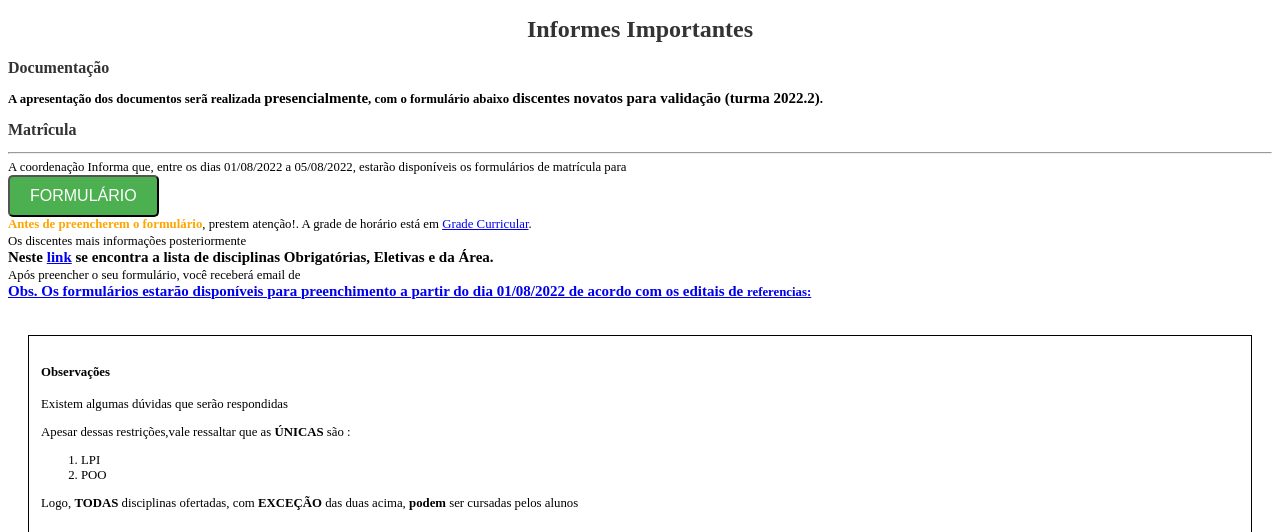
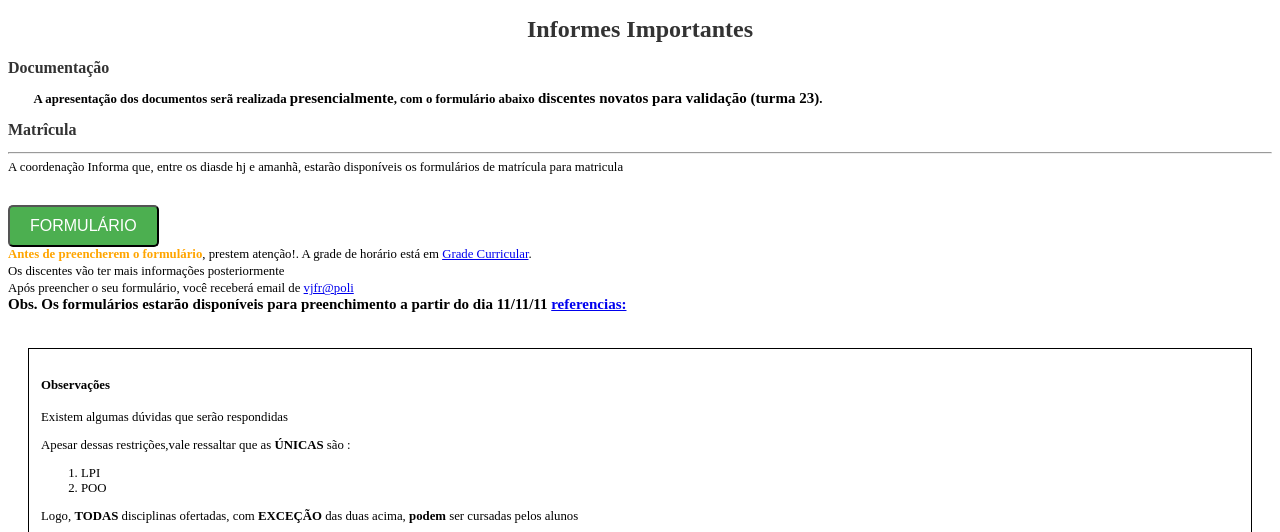
Before and after one commit to Vjfrib/Extens-o---NAPSI, a plain HTML site: page index.html in a window 1280 px wide. Shown: the top 532 px of the page. Drawn offline with Linux system fonts and the light colour scheme.

Commit message:
ajustes e duvidas

```diff
--- a/index.html
+++ b/index.html
@@ -17,7 +17,7 @@
 <div style="font-size: 12.8px; text-align: justify;">
   <strong>
 
-  A apresentação dos documentos ser&atilde realizada <span style="font-size: 15px">presencialmente</span>, com o formulário abaixo <span style="font-size: 15px">discentes novatos para validação (turma 2022.2)</span>.
+  &nbsp;&nbsp;&nbsp;&nbsp;&nbsp;&nbsp;&nbsp;&nbsp;A apresentação dos documentos ser&atilde realizada <span style="font-size: 15px">presencialmente</span>, com o formulário abaixo <span style="font-size: 15px">discentes novatos para validação (turma 23)</span>.
 
   </strong>
 </div>
@@ -28,26 +28,26 @@
   <hr />
 </div>
 <div style="font-size: 12.8px; text-align: justify;">
-  A coordenação Informa que, entre os dias 01/08/2022 a 05/08/2022, estarão disponíveis os formulários de matrícula para
-</br>
+  A coordenação Informa que, entre os diasde hj e amanhã, estarão disponíveis os formulários de matrícula para matricula
+</br></br></br>
 
  <button style="background-color: #4CAF50; color: white; font-size: 16px; border-radius: 5px; padding: 10px 20px;">
-   <a href="https://docs.google.com/forms/d/1_NhEhCNGGHer4IfR7zJN2yMxyV-CjqpVZ4FpHodNqWs/edit" target="_blank" style="color: white; text-decoration: none;">FORMULÁRIO
+   <a href="http://encurtador.com.br/xCFQT" target="_blank" style="color: white; text-decoration: none;">FORMULÁRIO
    </a></button>
   </br>
 
 
-  <b style="color: #FFA500;">Antes de preencherem o formulário</b>, prestem atenção!. A grade de horário está em <a href="https://w2.solucaoatrio.net.br/somos/upe-ppgec/index.php/pt/grade-curricular" target="_blank">Grade Curricular</a>.
+  <b style="color: #FFA500;">Antes de preencherem o formulário</b>, prestem atenção!. A grade de horário está em <a href="http://encurtador.com.br/xCFQT">Grade Curricular</a>.
 </div>
 <div style="font-size: 12.8px; text-align: justify;">
-  Os discentes mais informações posteriormente<span style="font-size: 15px">
+  Os discentes vão ter mais informações posteriormente<span style="font-size: 15px">
  <br />
-   <strong> Neste <a href="https://drive.google.com/file/d/1Iy_QSMWNSYlLBM8XdYkAuhLbGqa6NWDu/view?usp=sharing" target="_blank">link</a> se encontra a lista de disciplinas Obrigatórias, Eletivas e da Área.  </strong> </span>
+    </span>
 </div>
 <div style="font-size: 12.8px; text-align: justify;">
-  Após preencher o seu formulário, você receberá email de <a href="vjfr@ecomp.poli.br" target="_blank">
+  Após preencher o seu formulário, você receberá email de <a href="vjfr@ecomp.poli.br" target="_blank"> vjfr@poli</a>
 
-    <span style="font-size: 15px"><br /> <strong> Obs. Os formulários estarão disponíveis para preenchimento a partir do dia 01/08/2022 de acordo com os editais de
+    <span style="font-size: 15px"><br /> <strong> Obs. Os formulários estarão disponíveis para preenchimento a partir do dia 11/11/11
 
  <a href="http://encurtador.com.br/xCFQT" target="_blank">referencias: </a>
 
@@ -69,7 +69,7 @@
 
 
 
-    <h2 style="text-align: center;"><img src="http://napsi.poli.br/_/rsrc/1513335963390/home/NAPSI%20LOGO.png?height=200&width=162" alt="Banca" title="napsi" /></h2>
+    <h2 style="text-align: center;"><img src="http://napsi.poli.br/_/rsrc/1513335963390/home/NAPSI%20LOGO.png?height=200&width=162" alt="Imagem" title="napsi" /></h2>
 
 
 </body>
```
